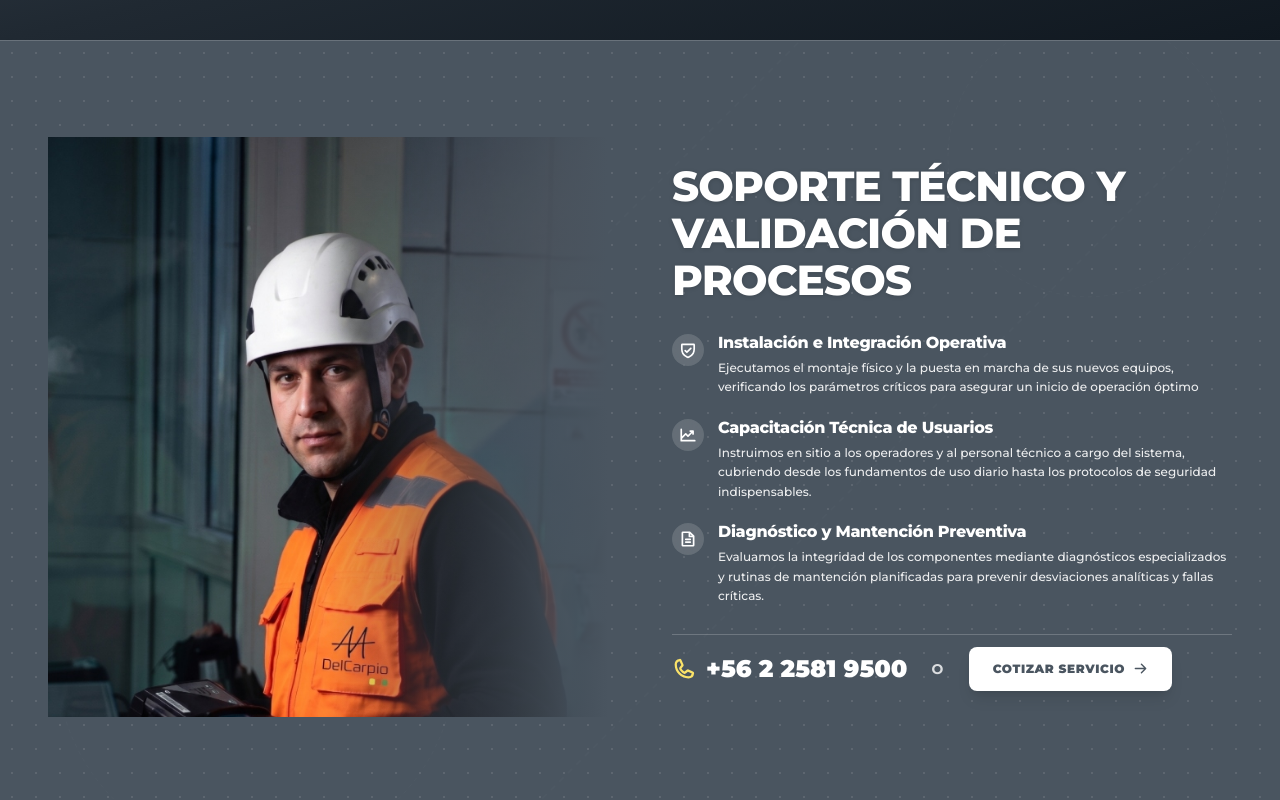
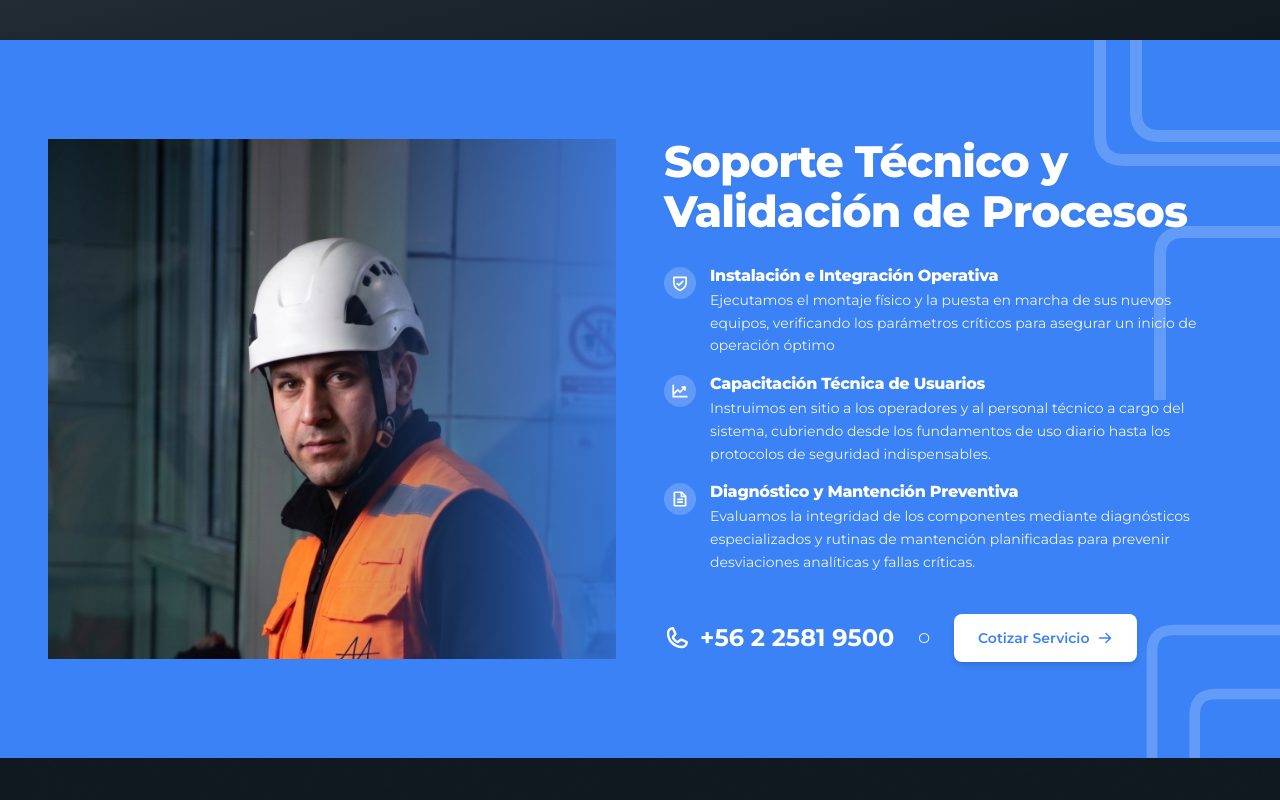
Before and after one commit to delcarpiohub/LandingPage, a Next.js app: page / in a window 1280 px wide. Shown: the part 2780-3580 px from the top of the page. Built offline with nearby package versions, Linux system fonts and the light colour scheme.

Commit message:
feat(compliance): implementar el diseno de HeroBanner azul #3b82f6 identico a la referencia

```diff
--- a/src/components/sections/compliance-band.tsx
+++ b/src/components/sections/compliance-band.tsx
@@ -28,71 +28,78 @@ export function ComplianceBand() {
   return (
     <section
       id="capacidades"
-      className="relative w-full overflow-hidden bg-[#4A5560] py-16 md:py-20 lg:py-24 text-white border-y border-[#E5E5E5]/20 shadow-md"
+      className="relative w-full overflow-hidden bg-[#3b82f6] text-white py-14 sm:py-16 lg:py-20 shadow-md"
     >
-      {/* Background technical line art overlay (faint-pipe-outlines style) */}
-      <div className="absolute inset-0 pointer-events-none opacity-10 select-none z-0 bg-[radial-gradient(#FFFFFF_1px,transparent_1px)] [background-size:24px_24px]">
+      {/* Pipe outlines SVG drawing in top-right and bottom-right corners (faint-pipe-outlines) */}
       <svg
-          className="absolute inset-0 w-full h-full text-white/20"
-          xmlns="http://www.w3.org/2000/svg"
-          width="100%"
-          height="100%"
+        className="absolute top-0 right-0 w-[240px] md:w-[360px] h-[240px] md:h-[360px] text-white/20 pointer-events-none z-0"
         fill="none"
+        viewBox="0 0 300 300"
       >
         <path
-            d="M-100 100 L300 -300 M200 600 L800 0 M500 800 L1200 100"
+          d="M 150 0 L 150 80 Q 150 100 170 100 L 300 100 M 180 0 L 180 60 Q 180 80 200 80 L 300 80 M 300 160 L 220 160 Q 200 160 200 180 L 200 300"
           stroke="currentColor"
-            strokeWidth="1.5"
-            strokeDasharray="6 6"
+          strokeWidth="10"
+          strokeLinecap="round"
         />
-          <circle cx="20%" cy="80%" r="200" stroke="currentColor" strokeWidth="1" strokeDasharray="4 4" />
-          <circle cx="85%" cy="15%" r="140" stroke="currentColor" strokeWidth="1" strokeDasharray="4 4" />
       </svg>
-      </div>
 
-      {/* Main Grid Layout - 100% full width container */}
-      <div className="relative z-10 mx-auto max-w-[1440px] px-6 lg:px-12">
-        <div className="grid grid-cols-1 lg:grid-cols-2 items-center gap-10 lg:gap-16">
+      <svg
+        className="absolute bottom-0 right-0 w-[240px] md:w-[320px] h-[240px] md:h-[320px] text-white/20 pointer-events-none z-0"
+        fill="none"
+        viewBox="0 0 300 300"
+      >
+        <path
+          d="M 300 180 L 200 180 Q 180 180 180 200 L 180 300 M 300 240 L 240 240 Q 220 240 220 260 L 220 300"
+          stroke="currentColor"
+          strokeWidth="10"
+          strokeLinecap="round"
+        />
+      </svg>
 
-          {/* 1. LEFT ELEMENT: Image (Much larger scale, seamless integration without box frame) */}
-          <div className="relative w-full h-[460px] sm:h-[520px] lg:h-[580px] flex items-end justify-center overflow-hidden rounded-[16px] lg:rounded-none">
+      {/* Main Container Layout */}
+      <div className="relative z-10 mx-auto max-w-[1340px] px-6 lg:px-12">
+        <div className="grid grid-cols-1 lg:grid-cols-2 items-center gap-8 lg:gap-12 min-h-[460px]">
+
+          {/* 1. LEFT SIDE: Specialist Photo (50% Width) */}
+          <div className="relative w-full h-[400px] sm:h-[460px] lg:h-[520px] flex items-end justify-center overflow-hidden">
             <Image
               src="/fotos/especialista-soporte-terreno.jpg"
               alt="Especialista técnico Del Carpio realizando soporte e inspección en terreno"
               fill
               priority
               sizes="(min-width: 1024px) 50vw, 100vw"
-              className="object-cover object-top scale-105 transition-transform duration-700 ease-out hover:scale-110"
+              className="object-cover object-top scale-105 transition-transform duration-700 ease-out hover:scale-108"
             />
-            {/* Seamless gradient blending edges */}
-            <div className="absolute inset-0 bg-gradient-to-t from-[#4A5560] via-transparent to-transparent lg:bg-gradient-to-r lg:from-transparent lg:via-transparent lg:to-[#4A5560] pointer-events-none" />
+            {/* Gradient blending edges to merge cleanly into blue background */}
+            <div className="absolute inset-0 bg-gradient-to-t from-[#3b82f6] via-transparent to-transparent lg:bg-gradient-to-r lg:from-transparent lg:via-transparent lg:to-[#3b82f6] pointer-events-none opacity-80" />
           </div>
 
-          {/* 2. RIGHT ELEMENT: Container (50% Width on Desktop with 40px padding feel & 24px gap) */}
-          <div className="flex flex-col justify-center gap-6 w-full text-left">
+          {/* 2. RIGHT SIDE: Text Container & Action Row (50% Width) */}
+          <div className="flex flex-col justify-center gap-6 w-full text-left py-4">
             <Reveal>
-              {/* Heading (Level 1 / Title) */}
-              <h2 className="font-display text-3xl sm:text-4xl lg:text-[42px] font-black leading-[1.12] tracking-tight text-white uppercase drop-shadow-sm">
+              {/* Heading */}
+              <h2 className="font-display text-3xl sm:text-4xl lg:text-[44px] font-bold leading-[1.15] tracking-tight text-white drop-shadow-xs">
                 Soporte Técnico y<br />
                 Validación de Procesos
               </h2>
             </Reveal>
 
-            {/* Paragraph / Services List (Sin cambiar ninguna palabra del texto en español) */}
-            <div className="flex flex-col gap-5 my-1">
+            {/* Paragraph / Services List */}
+            <div className="flex flex-col gap-4 my-1">
               {items.map((item, index) => {
                 const IconComp = item.icon;
                 return (
                   <Reveal key={item.title} delay={index * 0.06}>
                     <div className="flex items-start gap-3.5">
-                      <div className="flex h-8 w-8 shrink-0 items-center justify-center rounded-full bg-white/15 text-white backdrop-blur-sm mt-0.5">
+                      <div className="flex h-8 w-8 shrink-0 items-center justify-center rounded-full bg-white/20 text-white backdrop-blur-xs mt-0.5">
                         <IconComp size={18} weight="bold" />
                       </div>
                       <div className="min-w-0">
                         <h3 className="font-display text-base font-extrabold text-white leading-snug">
                           {item.title}
                         </h3>
-                        <p className="mt-1 text-xs leading-relaxed text-white/90 font-medium">
+                        <p className="mt-0.5 text-xs sm:text-sm leading-relaxed text-white/90 font-normal">
                           {item.text}
                         </p>
                       </div>
@@ -102,30 +109,30 @@ export function ComplianceBand() {
               })}
             </div>
 
-            {/* ActionRow (flex-row, items-center, gap-20px, marginTop-16px) */}
+            {/* ActionRow (ContactLink + TextSeparator + Button) */}
             <Reveal delay={0.2}>
-              <div className="flex flex-wrap items-center gap-5 pt-3 border-t border-white/20">
-                {/* ContactLink with phone-outline */}
+              <div className="flex flex-wrap items-center gap-5 pt-3">
+                {/* ContactLink */}
                 <a
                   href={`tel:${company.phone.replace(/\s+/g, "")}`}
-                  className="flex items-center gap-2.5 font-display text-xl sm:text-2xl font-black text-white hover:text-white/90 transition-colors"
+                  className="flex items-center gap-2.5 font-display text-xl sm:text-2xl font-bold text-white hover:text-white/90 transition-colors"
                 >
-                  <Phone size={24} weight="bold" className="shrink-0 text-[#FBE369]" />
+                  <Phone size={26} weight="bold" className="shrink-0 text-white" />
                   <span>{company.phone}</span>
                 </a>
 
                 {/* TextSeparator "O" */}
-                <span className="text-sm font-bold text-white/80 uppercase tracking-widest px-1">
+                <span className="text-sm font-normal text-white/90 px-1">
                   O
                 </span>
 
-                {/* Button "Cotizar Servicio" (Get a quote style) */}
+                {/* Button "Cotizar Servicio" */}
                 <Link
                   href={`/contacto/proyectos?from=${encodeURIComponent("/#capacidades")}`}
-                  className="inline-flex items-center gap-2 rounded-[8px] bg-white text-[#4A5560] hover:bg-[#F8F9FA] px-6 py-3.5 text-xs font-black uppercase tracking-wider shadow-lg transition-transform hover:scale-[1.02] focus-visible:outline focus-visible:outline-2 focus-visible:outline-offset-2 focus-visible:outline-white"
+                  className="inline-flex items-center gap-2 rounded-[8px] bg-white text-[#3b82f6] hover:bg-white/95 px-6 py-3.5 text-sm font-semibold shadow-md transition-transform hover:scale-[1.02] focus-visible:outline focus-visible:outline-2 focus-visible:outline-white"
                 >
                   <span>Cotizar Servicio</span>
-                  <ArrowRight size={15} weight="bold" />
+                  <ArrowRight size={16} weight="bold" />
                 </Link>
               </div>
             </Reveal>
```
Lines whose indentation alone changed are shown as unchanged.
